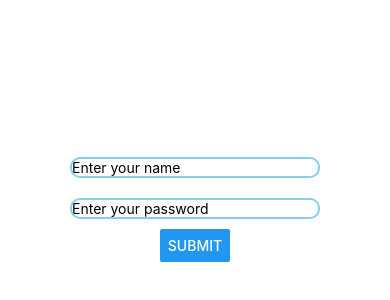
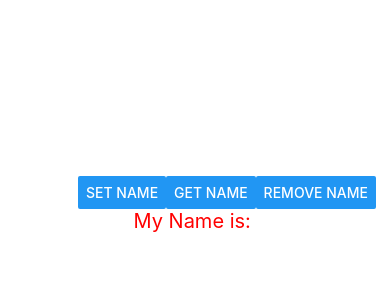
Before and after one commit to tapas20/React-Native, a React Native app: screen / in a window 390 px wide. Shown: the part 218-518 px from the top of the page. Built offline with nearby package versions, Linux system fonts and the light colour scheme.

Commit message:
sixth commit

```diff
--- a/App.js
+++ b/App.js
@@ -41,6 +41,7 @@ import FlatListWithApi from "./components/FlatListWithApi";
 import JsonAPiCall from "./components/JsonAPiCall";
 import SearchUsingApi from "./components/SearchUsingApi";
 import RefInRN from "./components/RefInRN";
+import AsyncStorageInRN from "./components/AsyncStorageInRN";
 
 function TapasJ() {
   return (
@@ -112,7 +113,8 @@ export default function App() {
       {/* <FlatListWithApi /> */}
       {/* <JsonAPiCall /> */}
       {/* <SearchUsingApi /> */}
-      <RefInRN />
+      {/* <RefInRN /> */}
+      <AsyncStorageInRN />
     </View>
   );
 }
--- /dev/null
+++ b/components/AsyncStorageInRN.js
@@ -0,0 +1,48 @@
+import { Button, StyleSheet, Text, View } from "react-native";
+import React, { useState } from "react";
+import AsyncStorage from "@react-native-async-storage/async-storage";
+
+const AsyncStorageInRN = () => {
+  const [myName, setMyName] = useState("");
+
+  const setData = async () => {
+    await AsyncStorage.setItem("name", "Tapas Jyoti");
+  };
+
+  const getData = async () => {
+    let name = await AsyncStorage.getItem("name");
+    setMyName(name);
+  };
+
+  const removeData = async () => {
+    await AsyncStorage.removeItem("name");
+    setMyName("");
+  };
+
+  return (
+    <View style={styles.container}>
+      <View style={styles.buttonContainer}>
+        <Button onPress={setData} title="Set Name" />
+        <Button onPress={getData} title="Get Name" />
+        <Button onPress={removeData} title="Remove Name" />
+      </View>
+      <Text style={{ fontSize: 20, color: "red" }}>My Name is: {myName}</Text>
+    </View>
+  );
+};
+
+export default AsyncStorageInRN;
+
+const styles = StyleSheet.create({
+  container: {
+    flex: 1,
+    justifyContent: "center",
+    alignItems: "center",
+
+  },
+  buttonContainer: {
+    flexDirection: "row",
+    justifyContent: "space-between",
+    width: "60%",
+  },
+});
--- a/package.json
+++ b/package.json
@@ -21,7 +21,8 @@
     "react-native-pager-view": "6.9.1",
     "react-native-safe-area-context": "~5.6.0",
     "react-native-screens": "~4.16.0",
-    "react-native-webview": "13.15.0"
+    "react-native-webview": "13.15.0",
+    "@react-native-async-storage/async-storage": "2.2.0"
   },
   "devDependencies": {
     "@babel/core": "^7.20.0"
```
Also changed, not shown: 1 other file (tests, documents, lock files or other folders).
